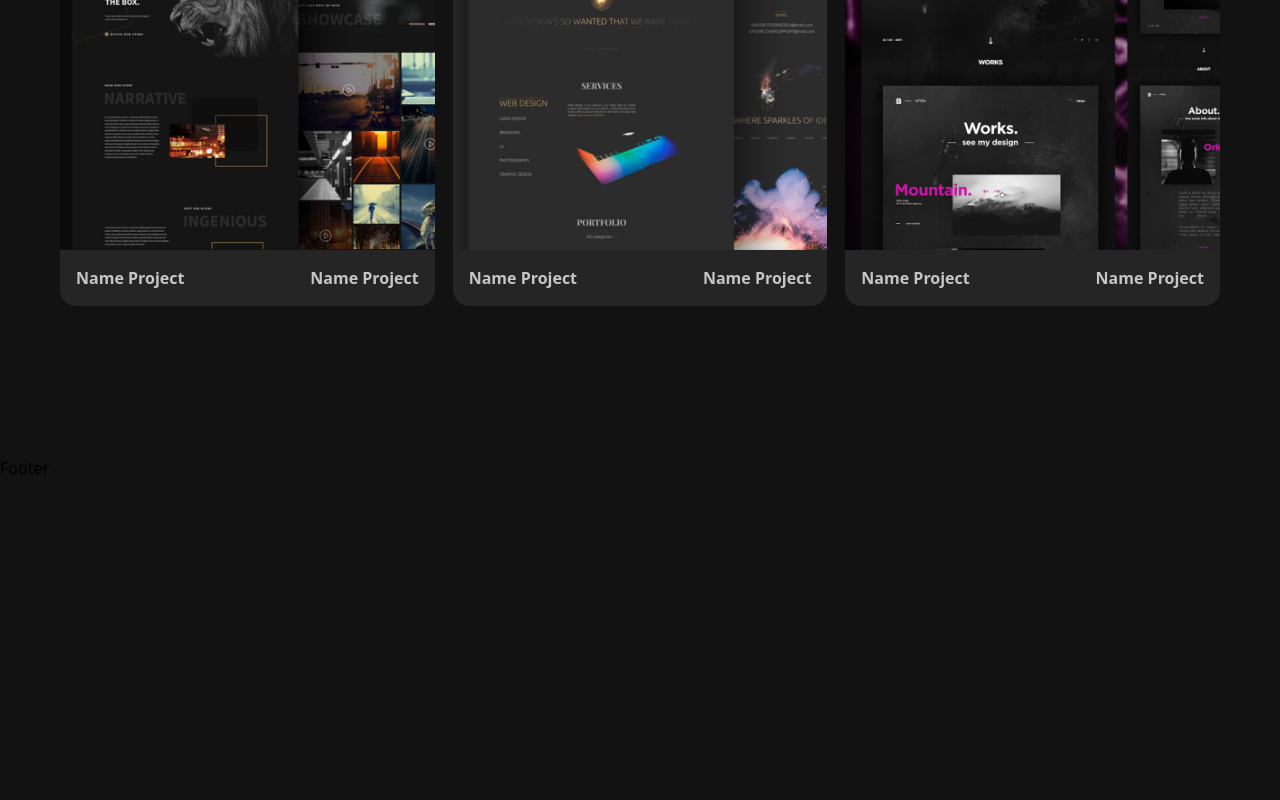
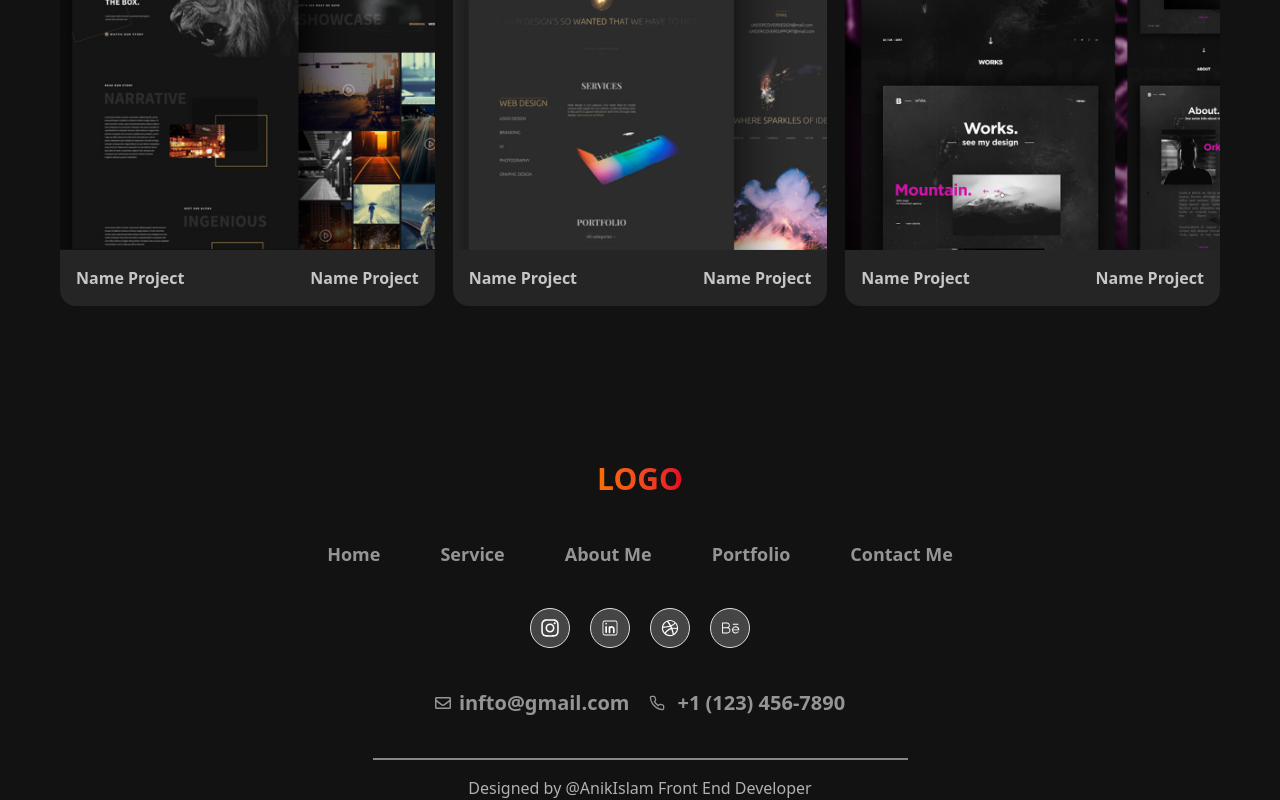
Before and after one commit to Roni006/personal-portfolio, a Next.js app: page / in a window 1280 px wide. Shown: the part 4387-5187 px from the top of the page. Before the commit the page ends 4867 px from the top, so only its background shows below. Built offline with nearby package versions, Linux system fonts and the light colour scheme.

Commit message:
created footer components properly

```diff
--- a/src/Components/Footer.jsx
+++ b/src/Components/Footer.jsx
@@ -1,9 +1,105 @@
-import React from 'react'
+import React from "react";
+import Container from "./Container";
+import Link from "next/link";
 
-const Footer = () => {
-  return (
-    <div>Footer</div>
-  )
-}
+// ! ICONS IMPORT
+import { FaInstagram } from "react-icons/fa6";
+import { CiLinkedin } from "react-icons/ci";
+import { PiBehanceLogoLight } from "react-icons/pi";
+import { AiOutlineDribbble } from "react-icons/ai";
+import { FaRegEnvelope } from "react-icons/fa";
+import { FiPhone } from "react-icons/fi";
 
-export default Footer
+
+const Footer = () => (
+  <>
+    <section>
+      <Container>
+        <div className="flex flex-col items-center justify-center gap-10">
+          {/* LOGO PART  */}
+          <div className="logo">
+            <Link
+              href="/"
+              className="text-[30px] font-bold tracking-[3%] bg-linear-to-r from-[#FA6E00] to-[#E60026] bg-clip-text text-transparent"
+            >
+              LOGO
+            </Link>
+          </div>
+
+          {/* MENU PART  */}
+          <div className="menus">
+            <nav>
+              <ul className="flex items-center gap-15">
+                <li className="link">
+                  <Link href="#home">Home</Link>
+                </li>
+                <li className="link">
+                  <Link href="#services">Service</Link>
+                </li>
+                <li className="link">
+                  <Link href="#about">About Me</Link>
+                </li>
+                <li className="link">
+                  <Link href="#portfolio">Portfolio</Link>
+                </li>
+                <li className="link">
+                  <Link href="#contact">Contact Me</Link>
+                </li>
+              </ul>
+            </nav>
+          </div>
+
+          {/* SOCIAL ICONS  */}
+          <div className="flex items-center gap-5">
+            <span className=" w-10 h-10 bg-[#7a7a7a7d] border border-[#ddd] rounded-full flex items-center justify-center cursor-pointer hover:bg-transparent hover:border-[#fd6f00] duration-300 ease-in-out ">
+              <FaInstagram className="text-[20px] text-white " />
+            </span>
+
+            <span className=" w-10 h-10 bg-[#7a7a7a7d] border border-[#ddd] rounded-full flex items-center justify-center cursor-pointer hover:bg-transparent hover:border-[#fd6f00] duration-300 ease-in-out ">
+              <CiLinkedin className="text-[20px] text-white " />
+            </span>
+
+            <span className=" w-10 h-10 bg-[#7a7a7a7d] border border-[#ddd] rounded-full flex items-center justify-center cursor-pointer hover:bg-transparent hover:border-[#fd6f00] duration-300 ease-in-out ">
+              <AiOutlineDribbble className="text-[20px] text-white " />
+            </span>
+
+            <span className=" w-10 h-10 bg-[#7a7a7a7d] border border-[#ddd] rounded-full flex items-center justify-center cursor-pointer hover:bg-transparent hover:border-[#fd6f00] duration-300 ease-in-out ">
+              <PiBehanceLogoLight className="text-[20px] text-white " />
+            </span>
+          </div>
+
+          {/* GET IN TOUCH */}
+          <div className="flex items-center gap-5">
+
+            {/* PHONE  */}
+            <div className="flex items-center gap-2">
+              <span>
+                <FaRegEnvelope className="text-[#959595]" />
+              </span>
+              <p className="text-[#959595] font-bold text-[20px] tracking-[3%] ">
+                <Link href="mailto:infto@gmail.com">infto@gmail.com</Link>
+              </p>
+            </div>
+
+            {/* EMAIL  */}
+            <div className="flex items-center gap-3">
+              <span>
+                <FiPhone className="text-[#959595]" />
+              </span>
+              <p className="text-[#959595] font-bold text-[20px] tracking-[3%] ">
+                <Link href="tel:+11234567890">+1 (123) 456-7890</Link>
+              </p>
+            </div>
+          </div>
+
+           {/* COPY RIGHT  */}
+            <div className=" border-t-2 border-[#898585]  w-133.75 text-center mx-auto pt-4">
+                <p className="text-[16px] font-medium text-[#b2b0b0] tracking-[3%]">Designed by @AnikIslam Front End Developer</p>
+            </div>
+        </div>
+      </Container>
+    </section>
+  </>
+);
+
+export default Footer;
```
